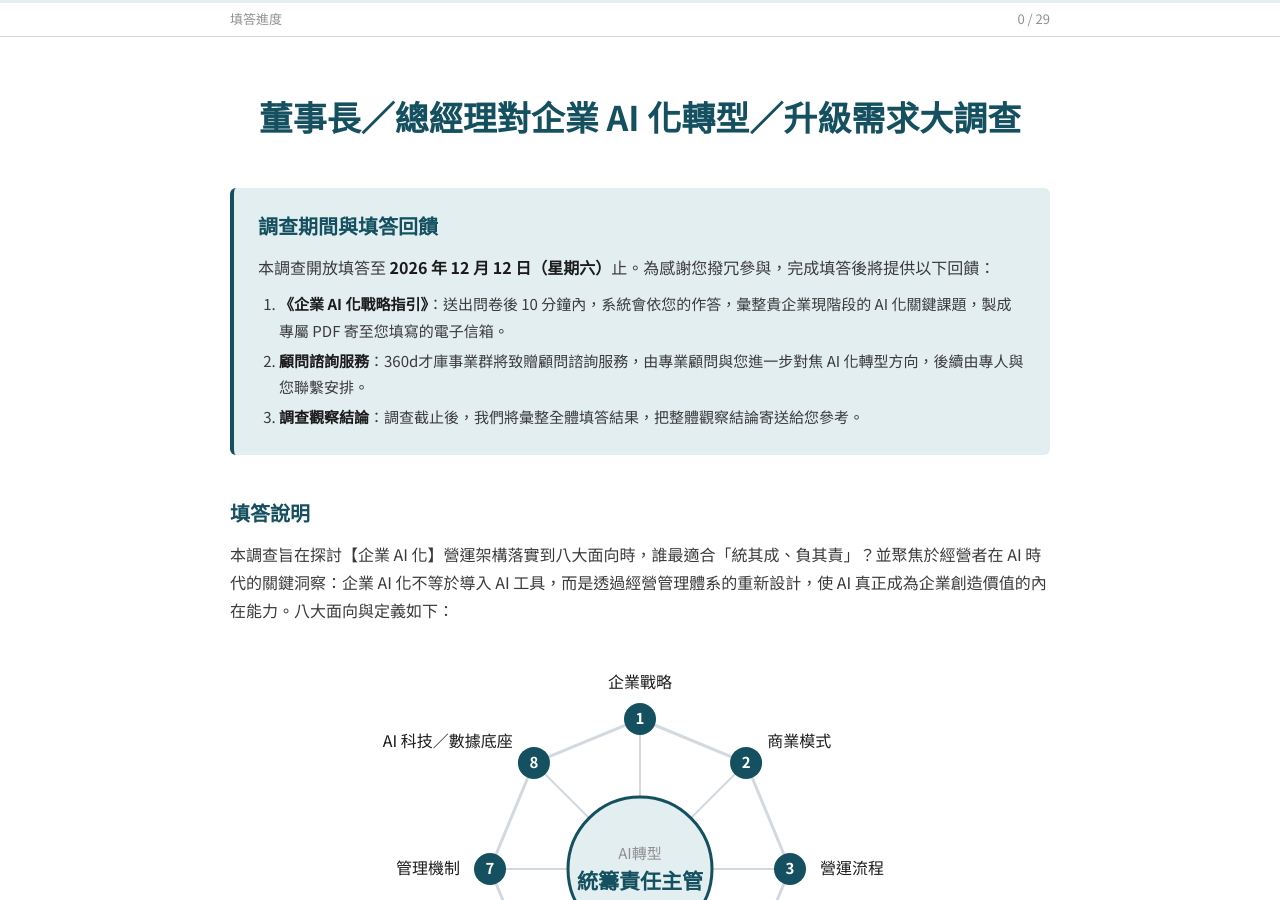
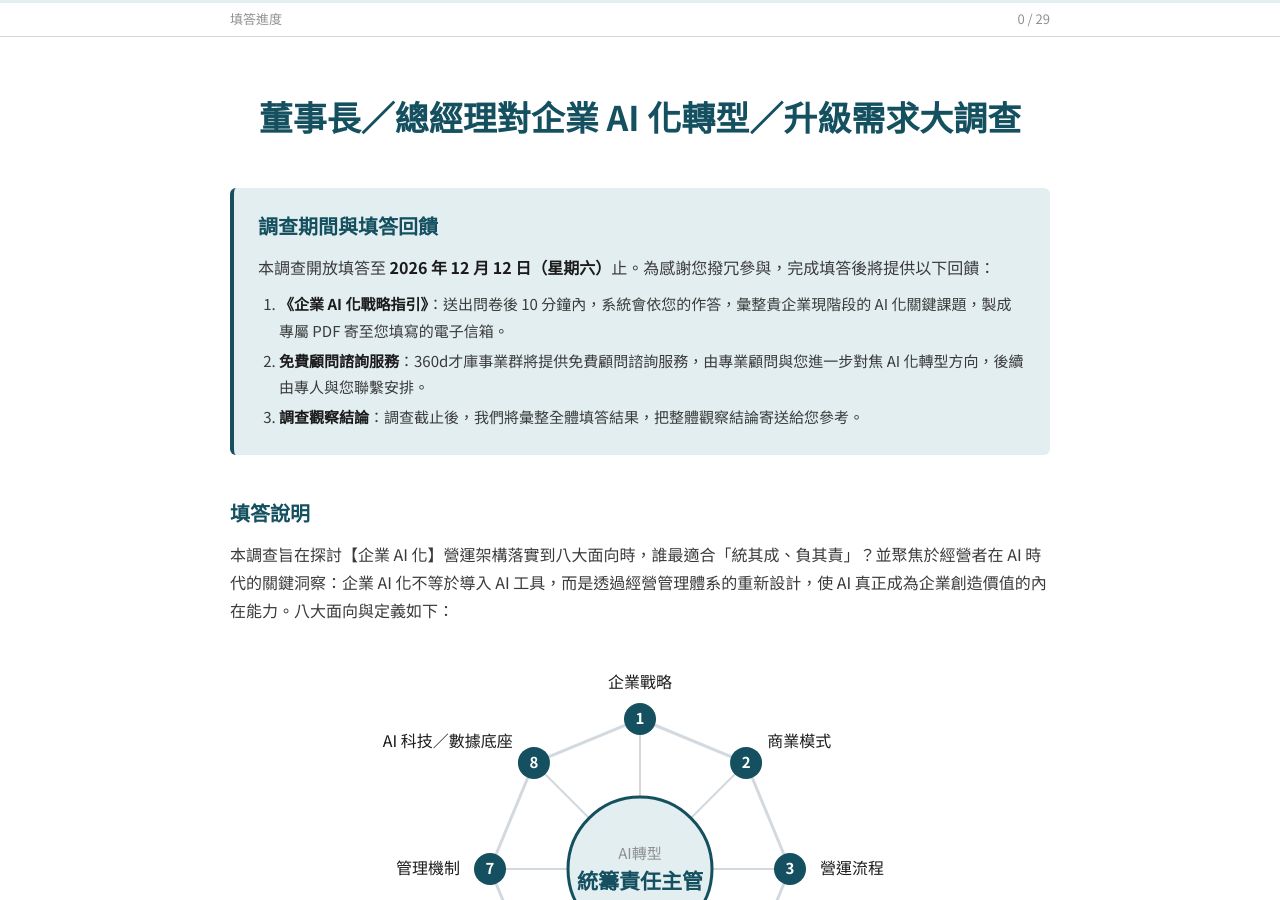
Before and after one commit to AdaSpeaking/AdaSpeaking.github.io, a Jekyll site: the page CEO-AI-Insights-Survey/index.html, which Jekyll copies as it is, in a window 1280 px wide and 900 px high. Built offline with Jekyll 4.4.1, drawn with Linux system fonts in a browser that asks for light colours.

Commit message:
CEO 調查：第二點改為免費顧問諮詢服務
Co-Authored-By: Claude Opus 5.5 <noreply@anthropic.com>
Claude-Session: https://claude.ai/code/session_01XuCVs6qVeh6AEWdpV1NNhd

```diff
--- a/CEO-AI-Insights-Survey/index.html
+++ b/CEO-AI-Insights-Survey/index.html
@@ -126,7 +126,7 @@ footer{text-align:center;color:var(--text);font-size:14px;padding:12px 0 56px}
     <p>本調查開放填答至 <b>2026 年 12 月 12 日（星期六）</b>止。為感謝您撥冗參與，完成填答後將提供以下回饋：</p>
     <ol>
       <li><b>《企業 AI 化戰略指引》</b>：送出問卷後 10 分鐘內，系統會依您的作答，彙整貴企業現階段的 AI 化關鍵課題，製成專屬 PDF 寄至您填寫的電子信箱。</li>
-      <li><b>顧問諮詢服務</b>：360d才庫事業群將致贈顧問諮詢服務，由專業顧問與您進一步對焦 AI 化轉型方向，後續由專人與您聯繫安排。</li>
+      <li><b>免費顧問諮詢服務</b>：360d才庫事業群將提供免費顧問諮詢服務，由專業顧問與您進一步對焦 AI 化轉型方向，後續由專人與您聯繫安排。</li>
       <li><b>調查觀察結論</b>：調查截止後，我們將彙整全體填答結果，把整體觀察結論寄送給您參考。</li>
     </ol>
   </section>
```
